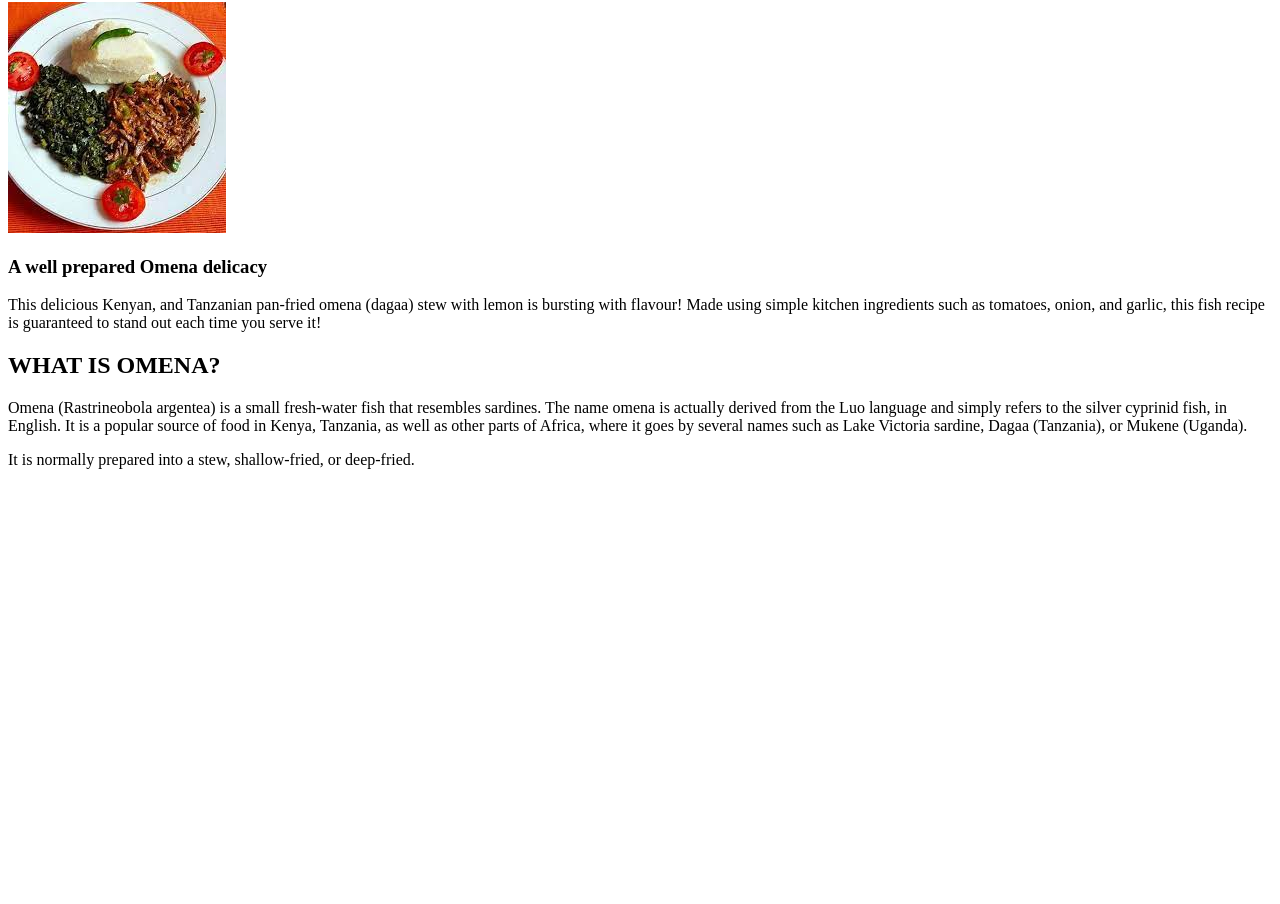
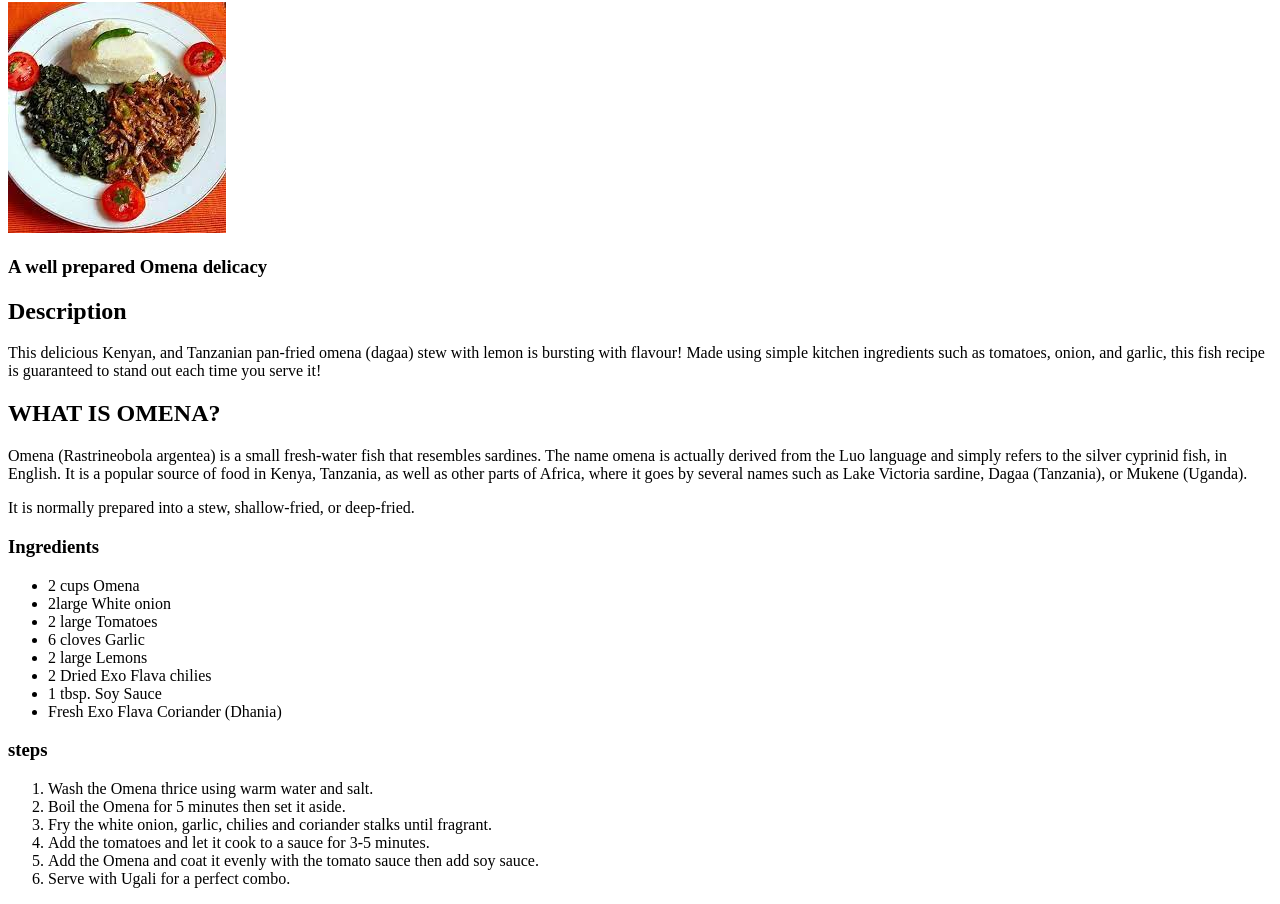
Before and after one commit to peaceissa/odin-recipes, a plain HTML site: page recipes/omena.html in a window 1280 px wide. Shown: the part 78-982 px from the top of the page. Before the commit the page ends 800 px from the top, so only its background shows below. Drawn offline with Linux system fonts and the light colour scheme.

Commit message:
updated the list items

```diff
--- a/recipes/omena.html
+++ b/recipes/omena.html
@@ -10,10 +10,31 @@
     <h1>Omena</h1>
     <img src="./omena.jpeg" alt="picture of well prepared omena dish">
     <h3>A well prepared Omena delicacy</h3>
-
+    <h2>Description</h2>
     <p>This delicious Kenyan, and Tanzanian pan-fried omena (dagaa) stew with lemon is bursting with flavour! Made using simple kitchen ingredients such as tomatoes, onion, and garlic, this fish recipe is guaranteed to stand out each time you serve it!</p>
-<h2>WHAT IS OMENA?</h2>
-<p>Omena (Rastrineobola argentea) is a small fresh-water fish that resembles sardines. The name omena is actually derived from the Luo language and simply refers to the silver cyprinid fish, in English. It is a popular source of food in Kenya, Tanzania, as well as other parts of Africa, where it goes by several names such as Lake Victoria sardine, Dagaa (Tanzania), or Mukene (Uganda).</p>
- <p>It is normally prepared into a stew, shallow-fried, or deep-fried.</p>
+    <h2>WHAT IS OMENA?</h2>
+    <p>Omena (Rastrineobola argentea) is a small fresh-water fish that resembles sardines. The name omena is actually derived from the Luo language and simply refers to the silver cyprinid fish, in English. It is a popular source of food in Kenya, Tanzania, as well as other parts of Africa, where it goes by several names such as Lake Victoria sardine, Dagaa (Tanzania), or Mukene (Uganda).</p>
+    <p>It is normally prepared into a stew, shallow-fried, or deep-fried.</p>
+    <h3>Ingredients</h3>
+    <ul>
+        <li>2 cups Omena</li>
+        <li>2large White onion</1i>
+        <li> 2 large Tomatoes</li>
+        <li> 6 cloves Garlic</li>
+        <li>2 large Lemons</li>
+        <li>2 Dried Exo Flava chilies</li>
+        <li> 1 tbsp. Soy Sauce</li>
+        <li>Fresh Exo Flava Coriander (Dhania)</li>
+    </ul>
+    <h3>steps</h3>
+    <ol>
+        <li>Wash the Omena thrice using warm water and salt.</li>
+        <li>Boil the Omena for 5 minutes then set it aside.</li>
+        <li>Fry the white onion, garlic, chilies and coriander stalks until fragrant.</li>
+        <li>Add the tomatoes and let it cook to a sauce for 3-5 minutes.</li>
+        <li>Add the Omena and coat it evenly with the tomato sauce then add soy sauce.</li>
+        <li>Serve with Ugali for a perfect combo.
+</li>
+    </ol>
 </body>
 </html>
```
